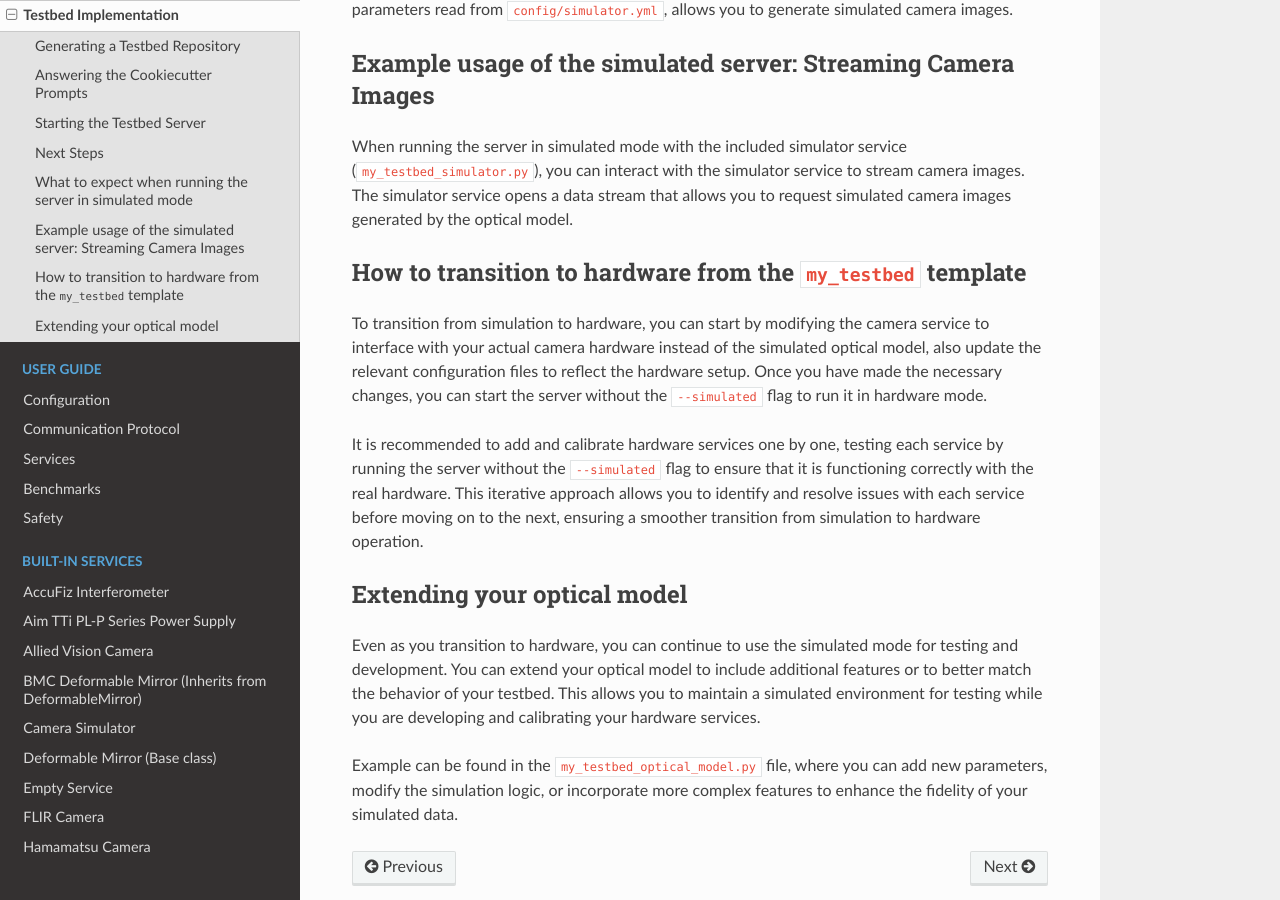
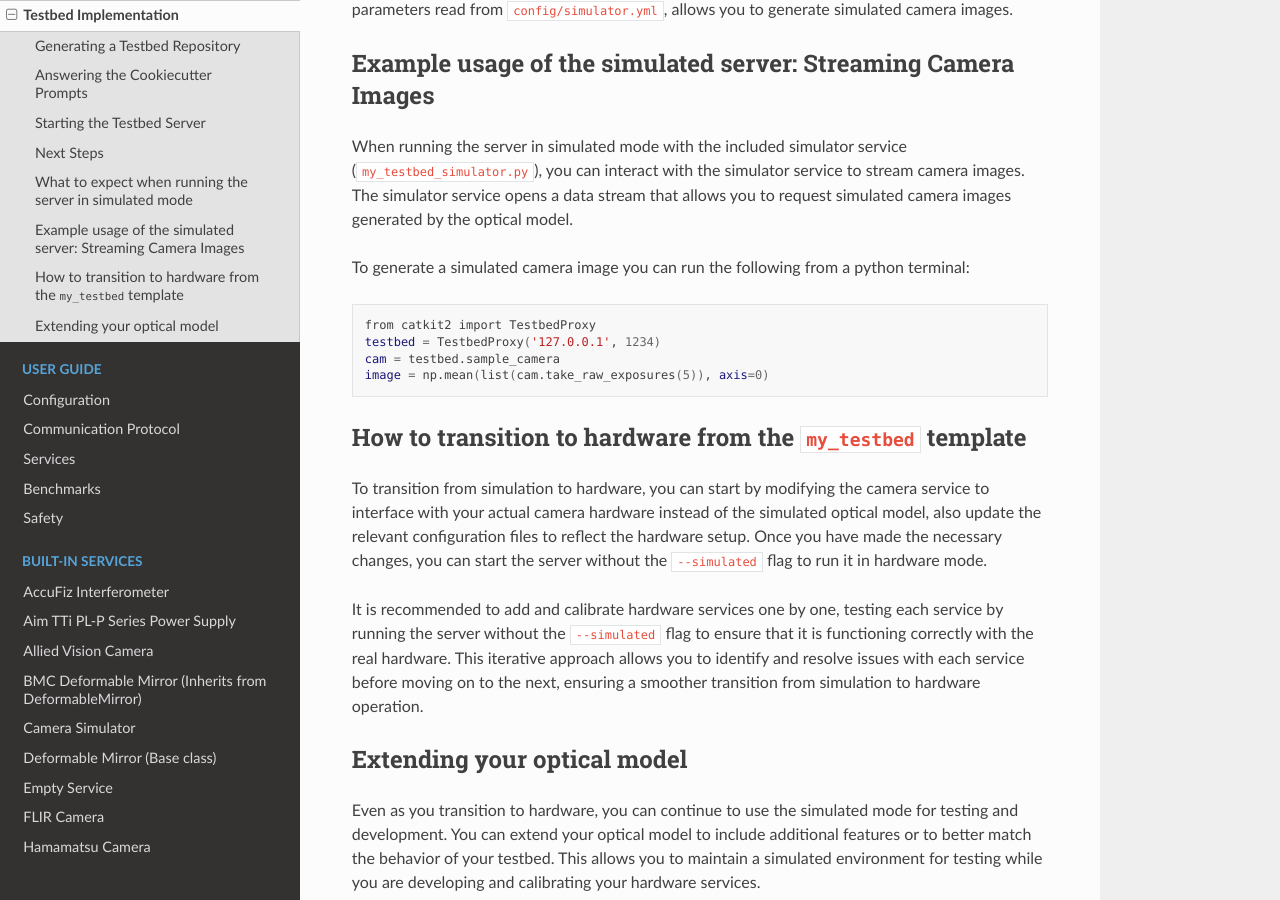
Before and after one commit to spacetelescope/catkit2, a Sphinx documentation site: the page built from docs/testbed_implementation.rst, in a window 1280 px wide and 900 px high, scrolled down 3018 px. Built offline with Sphinx 7.4.7 and the Read the Docs theme 3.1.0, drawn with Linux system fonts in a browser that asks for light colours.

Commit message:
add instructions for getting an image out of the camera

```diff
--- a/docs/testbed_implementation.rst
+++ b/docs/testbed_implementation.rst
@@ -121,6 +121,15 @@ Example usage of the simulated server: Streaming Camera Images
 
 When running the server in simulated mode with the included simulator service (``my_testbed_simulator.py``), you can interact with the simulator service to stream camera images. The simulator service opens a data stream that allows you to request simulated camera images generated by the optical model.
 
+To generate a simulated camera image you can run the following from a python terminal:
+
+.. code-block:: shell
+
+   from catkit2 import TestbedProxy
+   testbed = TestbedProxy('127.0.0.1', 1234)
+   cam = testbed.sample_camera
+   image = np.mean(list(cam.take_raw_exposures(5)), axis=0)
+
 How to transition to hardware from the ``my_testbed`` template
 --------------------------------------------------------------
 
```
